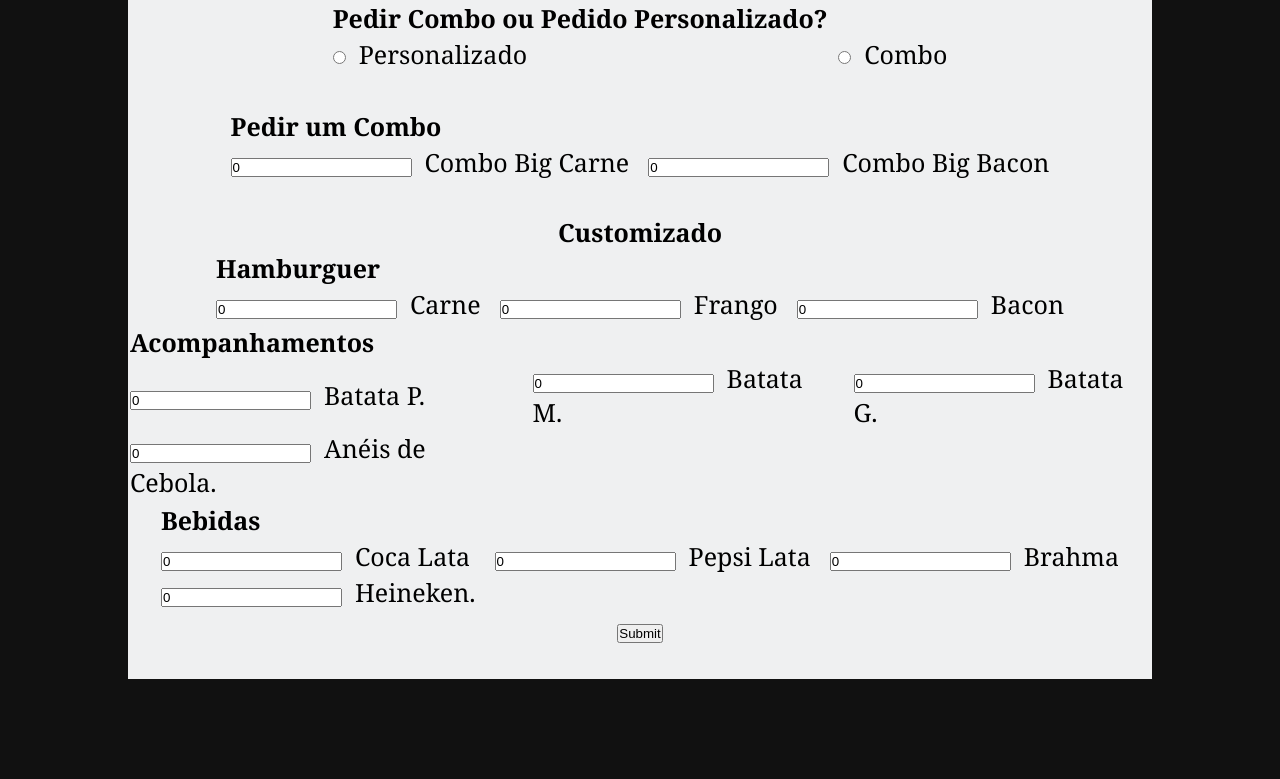
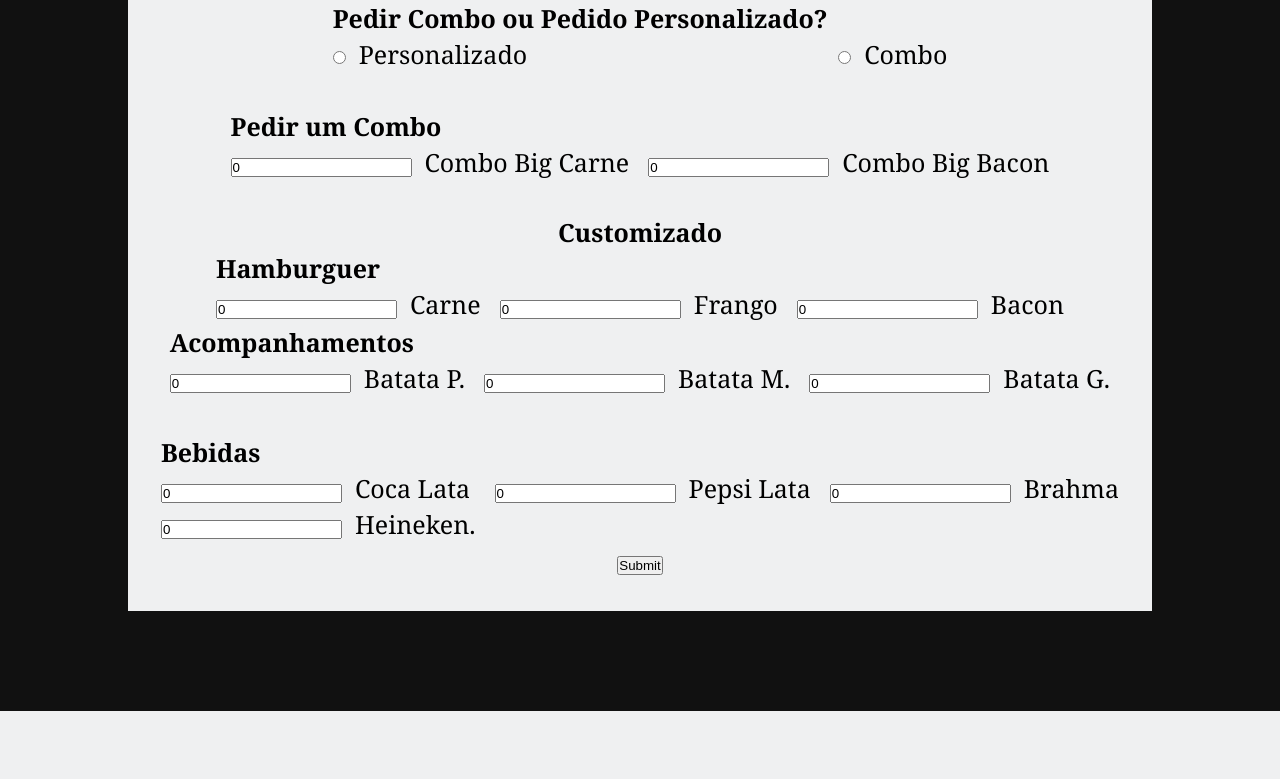
Before and after one commit to pedrosantos20/projetos, a PHP site: page /fastfood/ in a window 1280 px wide. Shown: the part 987-1766 px from the top of the page. After the commit the page ends 1698 px from the top, so only its background shows below. Run offline with PHP 8.4, Linux system fonts and the light colour scheme.

Commit message:
arrumando

```diff
--- a/sites/fastfood/index.php
+++ b/sites/fastfood/index.php
@@ -141,9 +141,7 @@
 <td><input type = "number" name="a3" value="0">&nbsp Batata G.</td>
 </tr>
 <tr>
-<td><input type = "number" name="a4" value="0">&nbsp Anéis de Cebola.</td>
-<td>&nbsp</td>
-<td>&nbsp</td>
+
 <td></td>
 <td>&nbsp</td>
 <td>&nbsp</td>
```
